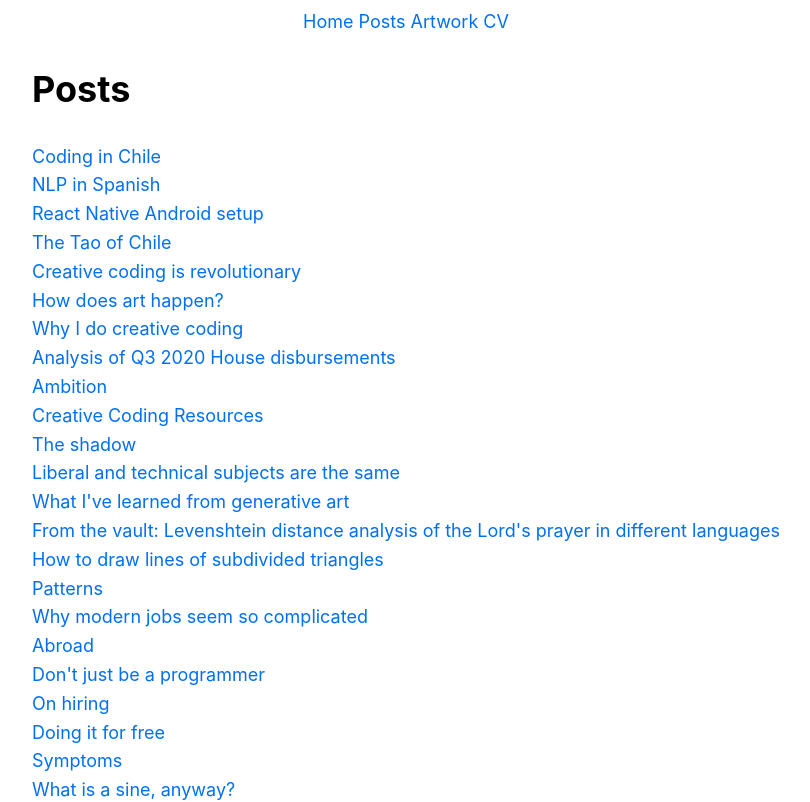
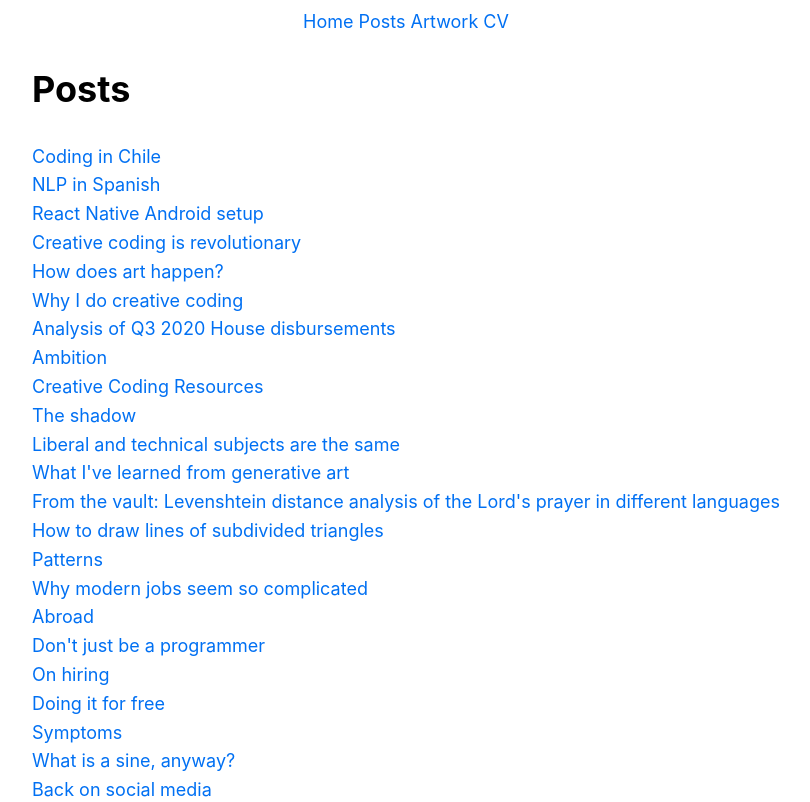
Before and after one commit to apbryant/website, a Next.js app: page /posts/posts-index in a window 1280 px wide. Shown: the top 802 px of the page, without its empty margins (234-1044 px from the left). Built offline with nearby package versions, Linux system fonts and the light colour scheme.

Commit message:
Remove Tao of Chile

```diff
--- a/pages/posts/posts-index.js
+++ b/pages/posts/posts-index.js
@@ -47,11 +47,6 @@ export default function FirstPost() {
       <div>
       <Link href="/posts/react-native-android-setup">
         <a>React Native Android setup</a>
-      </Link>
-      </div>
-      <div>
-      <Link href="/posts/the-tao-of-chile">
-        <a>The Tao of Chile</a>
       </Link>
       </div>
       <div>
```
